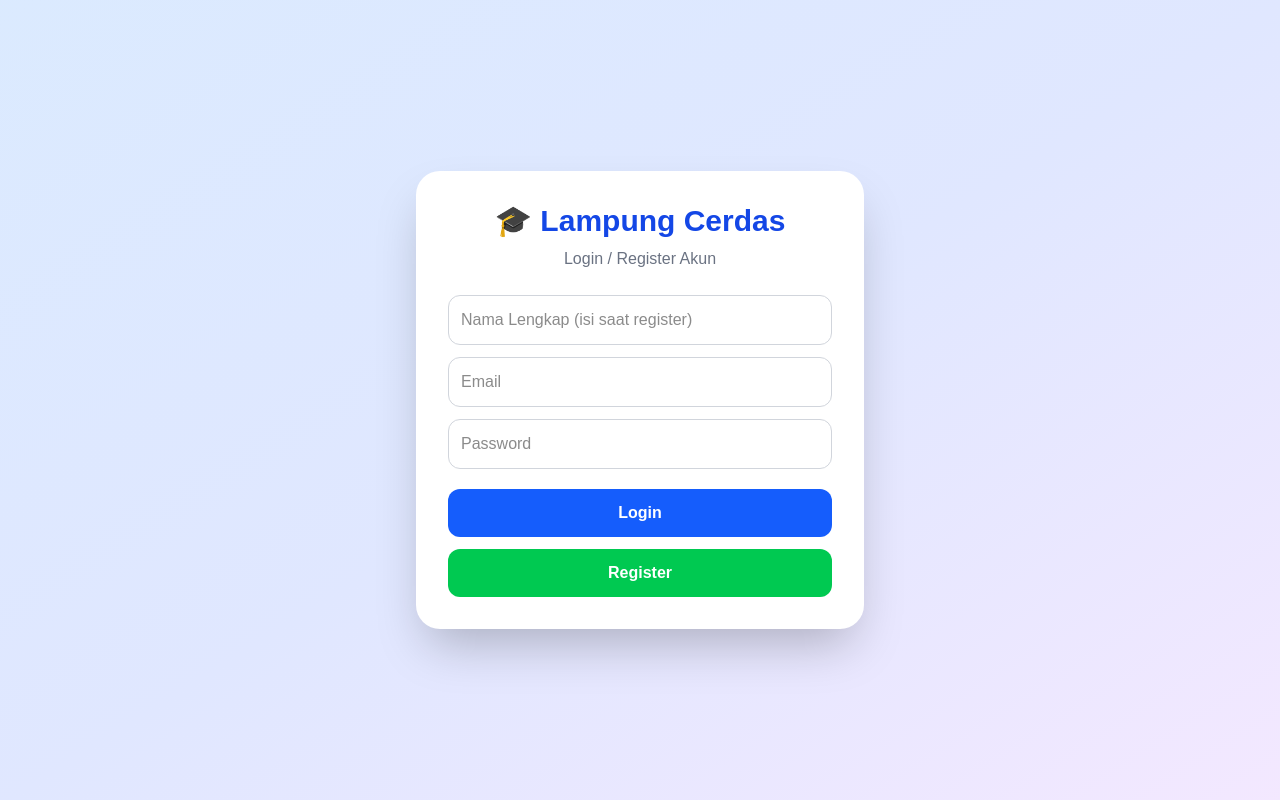
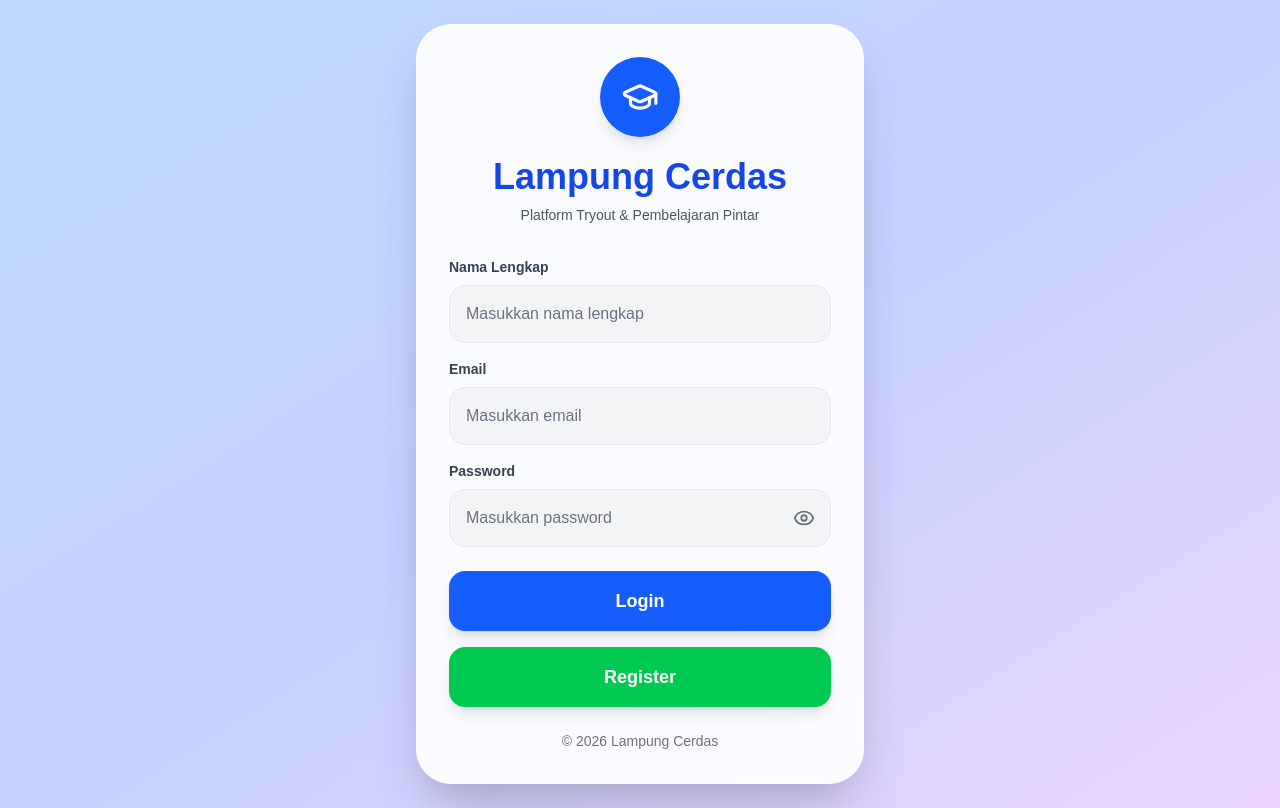
Before and after one commit to ferdinan1205/tka-app, a Next.js app: page /login in a window 1280 px wide. Built offline with nearby package versions, Linux system fonts and the light colour scheme.

Commit message:
add lucide

```diff
--- a/app/login/page.tsx
+++ b/app/login/page.tsx
@@ -3,6 +3,11 @@
 import { useState } from "react"
 import { supabase } from "../../lib/supabase"
 import { useRouter } from "next/navigation"
+import {
+  Eye,
+  EyeOff,
+  GraduationCap,
+} from "lucide-react"
 
 export default function Login() {
 
@@ -20,12 +25,20 @@ export default function Login() {
   const [loading, setLoading] =
     useState(false)
 
+  const [showPassword,
+    setShowPassword] =
+    useState(false)
+
   // =============================
   // LOGIN
   // =============================
+
   async function handleLogin() {
 
-    if (!email || !password) {
+    if (
+      !email ||
+      !password
+    ) {
 
       alert(
         "Email dan password wajib diisi"
@@ -54,7 +67,6 @@ export default function Login() {
       return
     }
 
-    // 🔥 AMBIL USER LOGIN
     const { data: userData } =
       await supabase.auth.getUser()
 
@@ -72,7 +84,6 @@ export default function Login() {
       return
     }
 
-    // 🔥 AMBIL ROLE
     const { data: profile } =
       await supabase
         .from("profiles")
@@ -82,7 +93,6 @@ export default function Login() {
 
     setLoading(false)
 
-    // 🔥 CEK ROLE
     if (
       profile?.role === "admin"
     ) {
@@ -92,12 +102,15 @@ export default function Login() {
     } else {
 
       router.push("/dashboard")
+
     }
+
   }
 
   // =============================
   // REGISTER
   // =============================
+
   async function handleRegister() {
 
     if (
@@ -136,7 +149,6 @@ export default function Login() {
     const user =
       data.user
 
-    // 🔥 INSERT PROFILE
     if (user) {
 
       const {
@@ -163,6 +175,7 @@ export default function Login() {
 
         return
       }
+
     }
 
     setLoading(false)
@@ -171,84 +184,346 @@ export default function Login() {
       "Akun berhasil dibuat, silakan login"
     )
 
-    // 🔥 RESET FORM
     setNama("")
     setEmail("")
     setPassword("")
+
   }
 
   return (
 
-    <div className="min-h-screen flex items-center justify-center bg-gradient-to-br from-blue-100 via-indigo-100 to-purple-100 p-6">
+    <div className="
+    min-h-screen
+    flex
+    items-center
+    justify-center
+    bg-gradient-to-br
+    from-blue-200
+    via-indigo-200
+    to-purple-200
+    p-6
+    ">
 
-      <div className="bg-white shadow-2xl rounded-3xl p-8 w-full max-w-md">
+      <div className="
+      w-full
+      max-w-md
+      bg-white/90
+      backdrop-blur-lg
+      rounded-[35px]
+      shadow-2xl
+      border
+      border-white/40
+      p-8
+      ">
+
+        {/* ICON */}
+
+        <div className="
+        flex
+        justify-center
+        mb-5
+        ">
+
+          <div className="
+          bg-blue-600
+          w-20
+          h-20
+          rounded-full
+          flex
+          items-center
+          justify-center
+          shadow-lg
+          ">
+
+            <GraduationCap
+              size={38}
+              className="text-white"
+            />
+
+          </div>
+
+        </div>
 
         {/* TITLE */}
-        <h1 className="text-3xl font-black text-center mb-2 text-blue-700">
-          🎓 Lampung Cerdas
+
+        <h1 className="
+        text-4xl
+        font-black
+        text-center
+        text-blue-700
+        mb-2
+        ">
+
+          Lampung Cerdas
+
         </h1>
 
-        <p className="text-center text-gray-500 mb-6">
-          Login / Register Akun
+        <p className="
+        text-center
+        text-gray-600
+        mb-8
+        text-sm
+        ">
+
+          Platform Tryout & Pembelajaran Pintar
+
         </p>
 
         {/* NAMA */}
+
+        <div className="mb-4">
+
+          <label className="
+          text-gray-700
+          font-semibold
+          text-sm
+          mb-2
+          block
+          ">
+
+            Nama Lengkap
+
+          </label>
+
           <input
             type="text"
-          placeholder="Nama Lengkap (isi saat register)"
-          className="border border-gray-300 focus:border-blue-500 outline-none p-3 mb-3 w-full rounded-xl"
+            placeholder="Masukkan nama lengkap"
+            className="
+            w-full
+            bg-gray-100
+            border
+            border-gray-200
+            rounded-2xl
+            p-4
+            text-gray-900
+            placeholder:text-gray-500
+            focus:outline-none
+            focus:ring-2
+            focus:ring-blue-500
+            transition
+            "
             value={nama}
             onChange={(e) =>
-            setNama(e.target.value)
+              setNama(
+                e.target.value
+              )
             }
           />
 
+        </div>
+
         {/* EMAIL */}
+
+        <div className="mb-4">
+
+          <label className="
+          text-gray-700
+          font-semibold
+          text-sm
+          mb-2
+          block
+          ">
+
+            Email
+
+          </label>
+
           <input
             type="email"
-          placeholder="Email"
-          className="border border-gray-300 focus:border-blue-500 outline-none p-3 mb-3 w-full rounded-xl"
+            placeholder="Masukkan email"
+            className="
+            w-full
+            bg-gray-100
+            border
+            border-gray-200
+            rounded-2xl
+            p-4
+            text-gray-900
+            placeholder:text-gray-500
+            focus:outline-none
+            focus:ring-2
+            focus:ring-blue-500
+            transition
+            "
             value={email}
             onChange={(e) =>
-            setEmail(e.target.value)
+              setEmail(
+                e.target.value
+              )
             }
           />
 
+        </div>
+
         {/* PASSWORD */}
+
+        <div className="mb-6">
+
+          <label className="
+          text-gray-700
+          font-semibold
+          text-sm
+          mb-2
+          block
+          ">
+
+            Password
+
+          </label>
+
+          <div className="relative">
+
             <input
-          type="password"
-          placeholder="Password"
-          className="border border-gray-300 focus:border-blue-500 outline-none p-3 mb-5 w-full rounded-xl"
+              type={
+                showPassword
+                  ? "text"
+                  : "password"
+              }
+              placeholder="Masukkan password"
+              className="
+              w-full
+              bg-gray-100
+              border
+              border-gray-200
+              rounded-2xl
+              p-4
+              pr-14
+              text-gray-900
+              placeholder:text-gray-500
+              focus:outline-none
+              focus:ring-2
+              focus:ring-blue-500
+              transition
+              "
               value={password}
               onChange={(e) =>
-            setPassword(e.target.value)
+                setPassword(
+                  e.target.value
+                )
               }
             />
 
-        {/* LOGIN */}
             <button
-          onClick={handleLogin}
-          disabled={loading}
-          className="bg-blue-600 hover:bg-blue-700 text-white w-full p-3 rounded-xl mb-3 font-bold transition disabled:opacity-60"
+              type="button"
+              onClick={() =>
+                setShowPassword(
+                  !showPassword
+                )
+              }
+              className="
+              absolute
+              right-4
+              top-1/2
+              -translate-y-1/2
+              text-gray-500
+              hover:text-blue-600
+              transition
+              "
             >
-          {loading
-            ? "Loading..."
-            : "Login"}
-        </button>
 
-        {/* REGISTER */}
-        <button
-          onClick={handleRegister}
-          disabled={loading}
-          className="bg-green-500 hover:bg-green-600 text-white w-full p-3 rounded-xl font-bold transition disabled:opacity-60"
-        >
-          {loading
-            ? "Loading..."
-            : "Register"}
+              {
+                showPassword
+                  ?
+
+                  <EyeOff size={22} />
+
+                  :
+
+                  <Eye size={22} />
+              }
+
             </button>
 
           </div>
 
         </div>
+
+        {/* LOGIN BUTTON */}
+
+        <button
+          onClick={handleLogin}
+          disabled={loading}
+          className="
+          w-full
+          bg-blue-600
+          hover:bg-blue-700
+          text-white
+          p-4
+          rounded-2xl
+          font-bold
+          text-lg
+          shadow-lg
+          transition
+          hover:scale-[1.02]
+          disabled:opacity-60
+          mb-4
+          "
+        >
+
+          {
+            loading
+              ?
+
+              "Loading..."
+
+              :
+
+              "Login"
+          }
+
+        </button>
+
+        {/* REGISTER BUTTON */}
+
+        <button
+          onClick={handleRegister}
+          disabled={loading}
+          className="
+          w-full
+          bg-green-500
+          hover:bg-green-600
+          text-white
+          p-4
+          rounded-2xl
+          font-bold
+          text-lg
+          shadow-lg
+          transition
+          hover:scale-[1.02]
+          disabled:opacity-60
+          "
+        >
+
+          {
+            loading
+              ?
+
+              "Loading..."
+
+              :
+
+              "Register"
+          }
+
+        </button>
+
+        {/* FOOTER */}
+
+        <p className="
+        text-center
+        text-gray-500
+        text-sm
+        mt-6
+        ">
+
+          © 2026 Lampung Cerdas
+
+        </p>
+
+      </div>
+
+    </div>
+
   )
+
 }
--- a/package.json
+++ b/package.json
@@ -15,10 +15,11 @@
     "@hello-pangea/dnd": "^18.0.1",
     "@supabase/supabase-js": "^2.104.1",
     "better-react-mathjax": "^3.0.1",
-    "mathjax": "^3.2.2",
     "html-to-image": "^1.11.13",
     "html2canvas": "^1.4.1",
     "jspdf": "^4.2.1",
+    "lucide-react": "^1.16.0",
+    "mathjax": "^3.2.2",
     "next": "16.2.4",
     "pdf-parse": "^2.4.5",
     "react": "19.2.4",
```
Also changed, not shown: 1 other file (tests, documents, lock files or other folders). Lines whose indentation alone changed are shown as unchanged.
